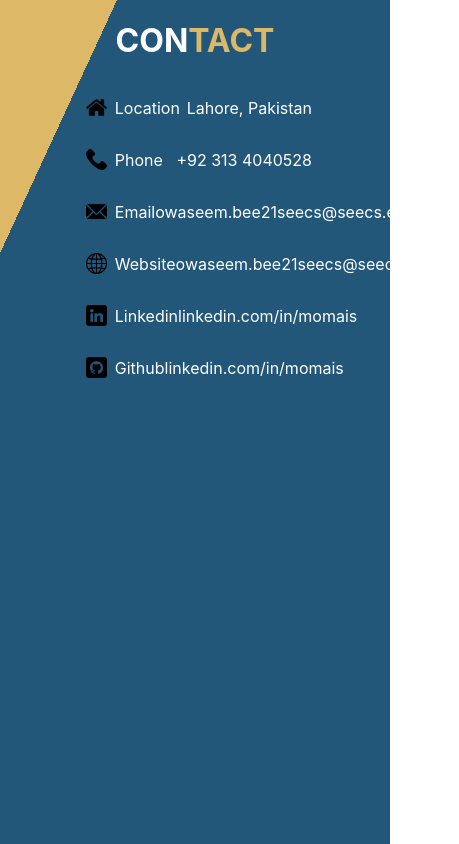
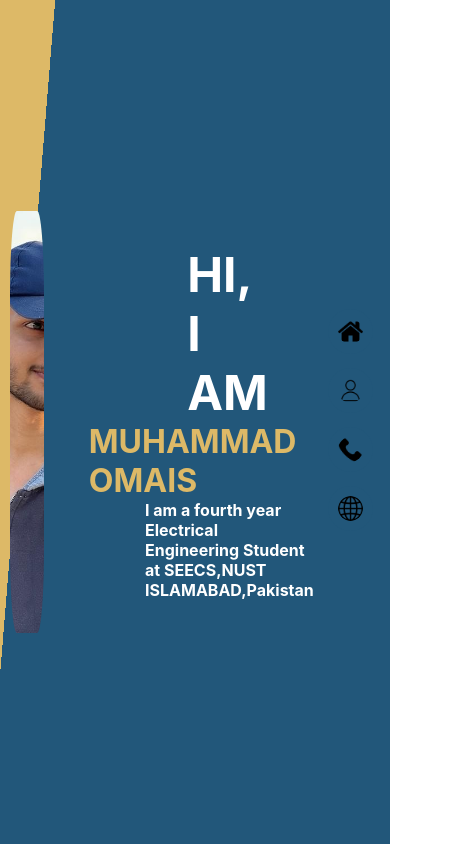
Before and after one commit to M-Omais/Portfolio-Website, a React (Create React App) app: page /#/ in a window 390 px wide. Shown: the whole page, 459 px wide, since content can reach past the window. Built offline with nearby package versions, Linux system fonts and the light colour scheme.

Commit message:
done without responsiveness

```diff
--- a/package.json
+++ b/package.json
@@ -8,7 +8,6 @@
     "@testing-library/user-event": "^13.5.0",
     "react": "^18.3.1",
     "react-dom": "^18.3.1",
-    "react-router-dom": "^6.23.1",
     "react-scripts": "5.0.1",
     "web-vitals": "^2.1.4"
   },
@@ -35,5 +34,8 @@
       "last 1 firefox version",
       "last 1 safari version"
     ]
+  },
+  "devDependencies": {
+    "react-router-dom": "^6.23.1"
   }
 }
--- a/src/App.css
+++ b/src/App.css
@@ -1,4 +1,4 @@
-.App {
+/* .App {
   text-align: center;
 }
 
@@ -35,4 +35,4 @@
   to {
     transform: rotate(360deg);
   }
-}
+} */
--- a/src/App.js
+++ b/src/App.js
@@ -1,15 +1,20 @@
-import { HashRouter as Router, Routes, Route } from "react-router-dom";
-import React from "react";
-import Home from "./components/Contact";
+import * as React from "react";
+import { createRoot } from "react-dom/client";
+import { BrowserRouter, Routes, Route } from "react-router-dom";
+import Home from "./components/Home";
+import Contact from "./components/Contact";
+import About from "./components/About";
+import Navbar from "./components/Navbar";
 
-function App() {
+export default function App() {
   return (
-    <Router>
-        <Routes>
-          <Route path="/" element={<Home />} />
-        </Routes>
-    </Router>
+    <BrowserRouter>
+      <Navbar />
+      <Routes>
+        <Route path="/" element={<Home />} />
+        <Route path="/about" element={<About />} />
+        <Route path="/contact" element={<Contact />} />
+      </Routes>
+    </BrowserRouter>
   );
 }
-
-export default App;
--- a/src/components/About.css
+++ b/src/components/About.css
@@ -1,4 +1,4 @@
-.container {
+.about-container {
   background-image: linear-gradient(to right bottom, #ddb967 15%, #22577a 10%);
   height: 100%;
   display: flex;
--- a/src/components/About.js
+++ b/src/components/About.js
@@ -2,7 +2,7 @@ import "./About.css";
 
 const About = () => {
   return (
-    <div className="container">
+    <div className="about-container">
       <div className="header">
         <h3>
           ABOUT <span> ME</span>
--- a/src/components/Contact.css
+++ b/src/components/Contact.css
@@ -1,4 +1,4 @@
-.container {
+.contact-container {
     background-image: linear-gradient(to right bottom, #ddb967 15%, #22577a 10%);
     height: 100vh;
     display: flex;
--- a/src/components/Contact.js
+++ b/src/components/Contact.js
@@ -1,7 +1,7 @@
 import "./Contact.css";
 const Contact = () => {
   return (
-    <div className="container">
+    <div className="contact-container">
       <h1>
         CON<span className="heading">TACT</span>
       </h1>
--- /dev/null
+++ b/src/components/Navbar.css
@@ -0,0 +1,28 @@
+.navbar {
+  position: fixed;
+  top: 50%;
+  right: 3%;
+  transform: translateY(-50%);
+}
+
+.icon {
+  width: 25px;
+  height: 25px;
+  border-radius: 50%;
+  background-color: #22577a;
+  padding: 10px;
+  margin: 5px;
+  transition: all 0.3s ease;
+}
+
+.icon:hover {
+  background-color: #ddb967;
+  transform: scale(1.2);
+}
+
+.navbar-container {
+  display: flex;
+  flex-direction: column;
+  align-items: center;
+  justify-content: space-between;
+}
--- /dev/null
+++ b/src/components/Navbar.js
@@ -0,0 +1,31 @@
+import React from 'react';
+import { Outlet, Link } from "react-router-dom";
+import './Navbar.css';
+
+const Navbar = () => {
+  return (
+    <>
+    <nav className="navbar">
+      <div className="navbar-container">
+        <Link to="/" className="navbar-logo">
+          <img className='icon' src='./home.png'/>
+        </Link>
+        <Link to="/about" className="navbar-logo">
+          <img className='icon' src='./profile.png'/>
+        </Link>
+        <Link to="/contact" className="navbar-logo">
+          <img className='icon' src='./phone.png'/>
+        </Link>
+        <Link to="/" className="navbar-logo">
+          <img className='icon' src='./website.png'/>
+        </Link>
+
+      </div>
+
+    </nav>
+      <Outlet />
+    </>
+  );
+};
+
+export default Navbar;
```
Also changed, not shown: public/profile.png (added), 1 other file (tests, documents, lock files or other folders).
